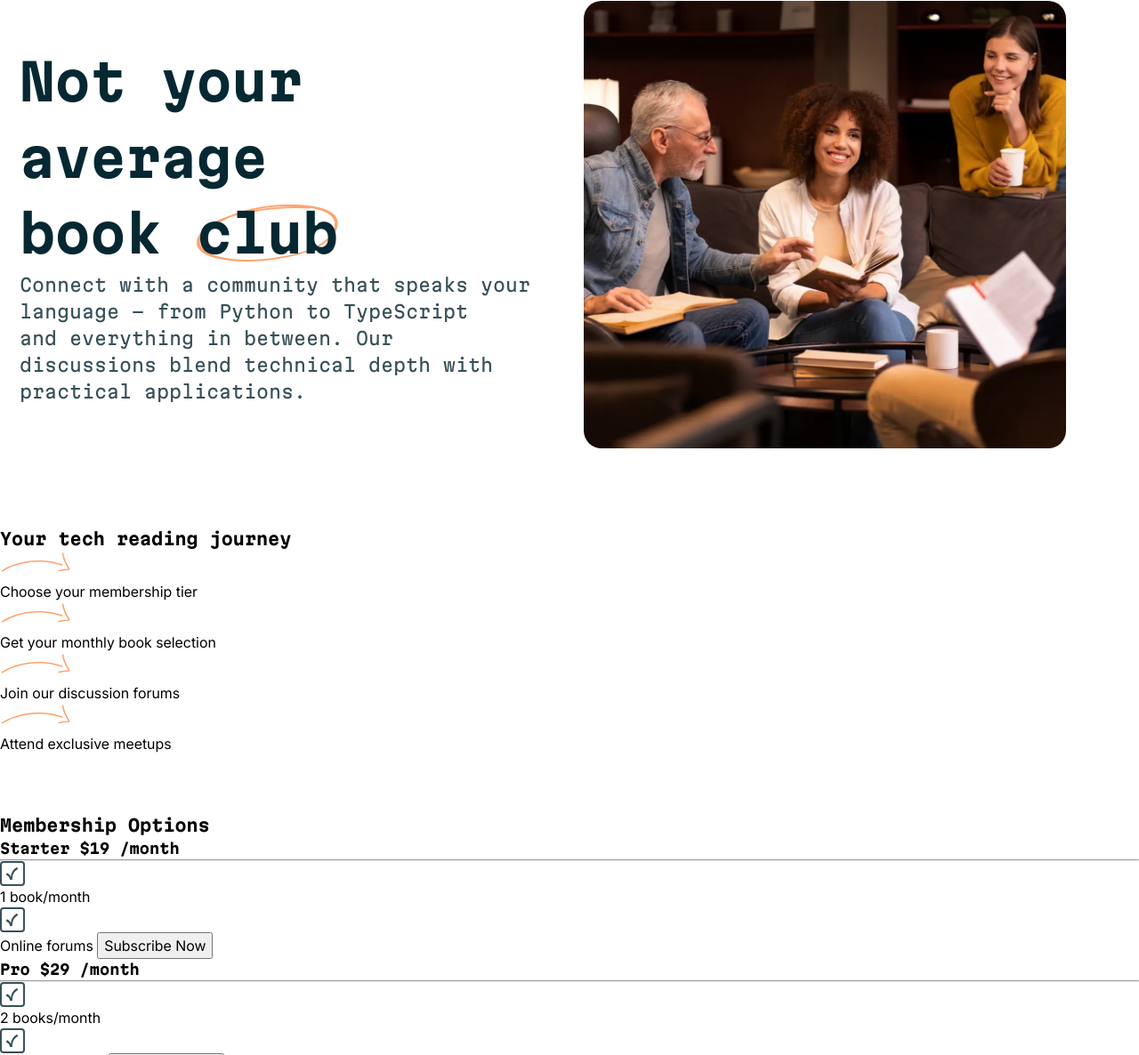
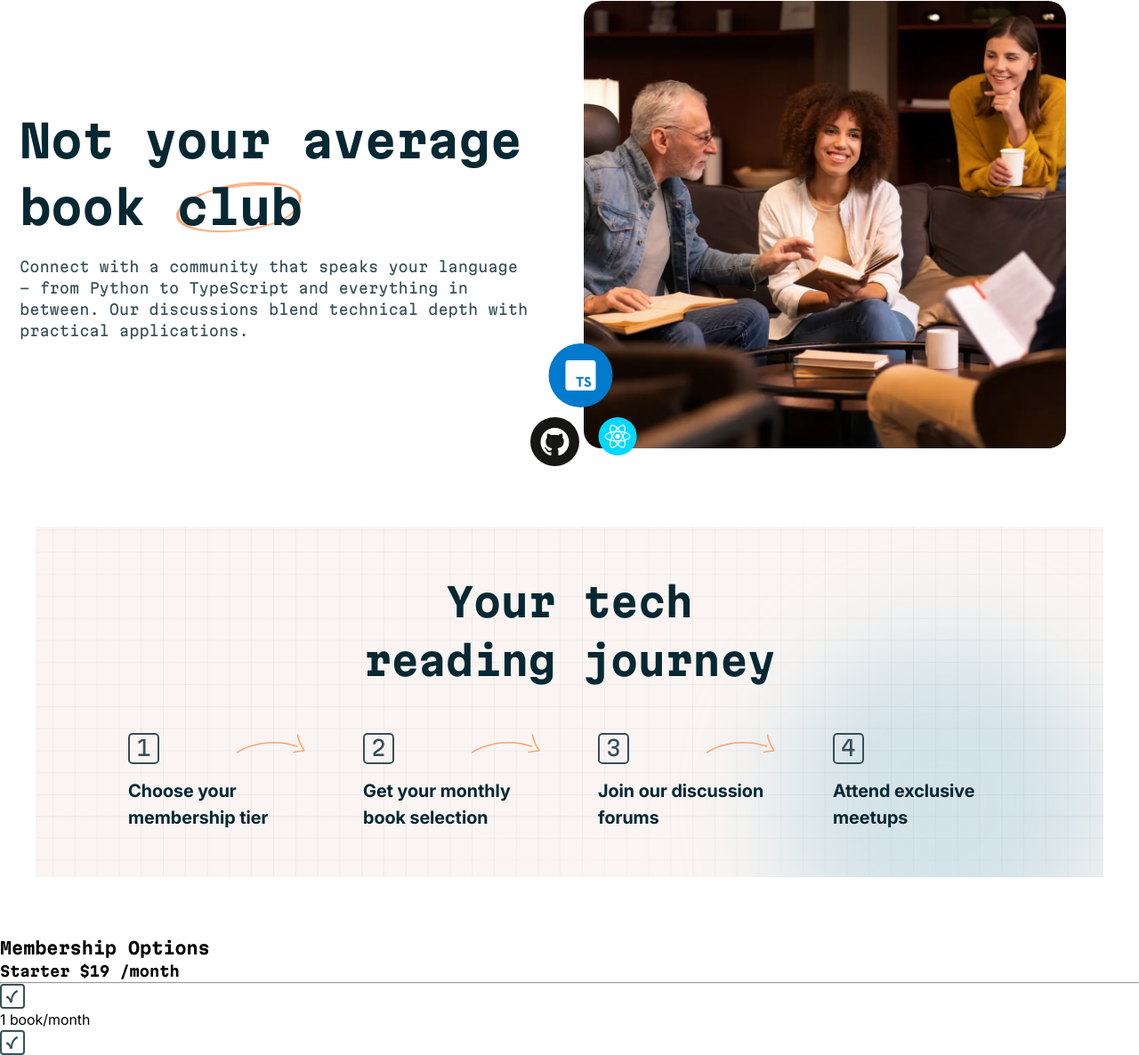
Before and after one commit to Silkiercomet/definitive-tech-book-club, a plain HTML site: page index.html in a window 1280 px wide. Shown: the part 1594-2780 px from the top of the page at 89% size. Drawn offline with Linux system fonts and the light colour scheme; a web font is replaced by a local one.

Commit message:
Add tech logos image and enhance journey section layout in index.html and style.css

```diff
--- a/index.html
+++ b/index.html
@@ -118,6 +118,7 @@
             alt="group of people reading together"
             class="feature-image-2"
           />
+          <img src="assets/media/images/logos-tech.svg" alt="logos tech" id="tech_logos">
         </figure>
         <div>
           <h2>Not your average book <span>club</span></h2>
@@ -132,6 +133,9 @@
         <h3>Your tech reading journey</h3>
         <ol>
           <li>
+            <span>
+              1
+            </span>
             <img
               src="assets/media/images/pattern-arrow.svg"
               alt=""
@@ -139,6 +143,9 @@
             /><span>Choose your membership tier</span>
           </li>
           <li>
+            <span>
+              2
+            </span>
             <img
               src="assets/media/images/pattern-arrow.svg"
               alt=""
@@ -146,6 +153,9 @@
             /><span>Get your monthly book selection</span>
           </li>
           <li>
+            <span>
+              3
+            </span>
             <img
               src="assets/media/images/pattern-arrow.svg"
               alt=""
@@ -153,11 +163,10 @@
             /><span>Join our discussion forums</span>
           </li>
           <li>
-            <img
-              src="assets/media/images/pattern-arrow.svg"
-              alt=""
-              class="arrow"
-            /><span>Attend exclusive meetups</span>
+            <span>
+              4
+            </span>
+            <span>Attend exclusive meetups</span>
           </li>
         </ol>
       </section>
--- a/style.css
+++ b/style.css
@@ -1,8 +1,8 @@
-:root{
+:root {
   /* Primary Colors */
   --stellar-explorer: hsl(194, 78%, 11%);
   --midsummer-night: hsl(195, 23%, 28%);
-    --legacy-blue:hsl(196, 46%, 73%);
+  --legacy-blue: hsl(196, 46%, 73%);
   --bridal-veil: hsl(10, 11%, 89%);
   --ivory-tower: hsl(20, 37%, 97%);
   --blanc: hsl(0, 0%, 100%);
@@ -12,42 +12,59 @@
   --powdered-peach: hsl(22, 100%, 91%);
   --seashell: hsl(24, 100%, 97%);
 
-    --text-gradient: linear-gradient(107deg, var(--salmon) -11.37%, var(--stellar-explorer) 61.84%);
-    --default-gradient: linear-gradient(90deg, var(--powdered-peach) 0%, var(--seashell)100%);
-    --card-gradient:linear-gradient(135deg, var(--bridal-veil) 65%, var(--legacy-blue) 100%);
+  --text-gradient: linear-gradient(
+    107deg,
+    var(--salmon) -11.37%,
+    var(--stellar-explorer) 61.84%
+  );
+  --default-gradient: linear-gradient(
+    90deg,
+    var(--powdered-peach) 0%,
+    var(--seashell) 100%
+  );
+  --card-gradient: linear-gradient(
+    135deg,
+    var(--bridal-veil) 65%,
+    var(--legacy-blue) 100%
+  );
 
   /* Typography */
 
   /* Font Family */
-    --default-font-body: 'Inter', sans-serif;
-    --default-font-display: 'Martian Mono', serif;
+  --default-font-body: "Inter", sans-serif;
+  --default-font-display: "Martian Mono", serif;
 }
 
 /* Font Imports */
 @font-face {
-  font-family: 'Inter';
-  src: url('assets/fonts/inter/Inter-VariableFont_opsz,wght.ttf') format('truetype-variations');
+  font-family: "Inter";
+  src: url("assets/fonts/inter/Inter-VariableFont_opsz,wght.ttf")
+    format("truetype-variations");
   font-weight: 100 900;
   font-style: normal;
   font-display: swap;
 }
 
 @font-face {
-  font-family: 'Inter';
-  src: url('assets/fonts/inter/Inter-Italic-VariableFont_opsz,wght.ttf') format('truetype-variations');
+  font-family: "Inter";
+  src: url("assets/fonts/inter/Inter-Italic-VariableFont_opsz,wght.ttf")
+    format("truetype-variations");
   font-weight: 100 900;
   font-style: italic;
   font-display: swap;
 }
 @font-face {
-  font-family: 'Martian Mono';
-  src: url('assets/fonts/martian-mono/MartianMono-VariableFont_wdth\,wght.ttf') format('truetype-variations');
+  font-family: "Martian Mono";
+  src: url("assets/fonts/martian-mono/MartianMono-VariableFont_wdth\,wght.ttf")
+    format("truetype-variations");
   font-weight: 100 900;
   font-style: normal;
   font-display: swap;
 }
 /* 1. Use a more-intuitive box-sizing model */
-*, *::before, *::after {
+*,
+*::before,
+*::after {
   box-sizing: border-box;
 }
 
@@ -72,18 +89,31 @@ body {
 }
 
 /* 6. Improve media defaults */
-img, picture, video, canvas, svg {
+img,
+picture,
+video,
+canvas,
+svg {
   display: block;
   max-width: 100%;
 }
 
 /* 7. Inherit fonts for form controls */
-input, button, textarea, select {
+input,
+button,
+textarea,
+select {
   font: inherit;
 }
 
 /* 8. Avoid text overflows */
-p, h1, h2, h3, h4, h5, h6 {
+p,
+h1,
+h2,
+h3,
+h4,
+h5,
+h6 {
   overflow-wrap: break-word;
   font-family: "Martian Mono", "Inter", sans-serif;
 }
@@ -92,13 +122,19 @@ p, h1, h2, h3, h4, h5, h6 {
 p {
   text-wrap: pretty;
 }
-h1, h2, h3, h4, h5, h6 {
+h1,
+h2,
+h3,
+h4,
+h5,
+h6 {
   text-wrap: balance;
 }
-ul, ol {
+ul,
+ol {
   padding-left: 0;
 }
-p{
+p {
   font-size: 20px;
 }
 .hero {
@@ -106,51 +142,50 @@ p{
   flex-direction: column;
 
   padding: 33px 66px;
-  & > *{
+  & > * {
     max-width: 1300px;
     margin: 0 auto;
   }
 }
-nav{
+nav {
   width: 100%;
   padding-bottom: 66px;
 }
-.book-bg{
-  background-image: url(assets/media/images/pattern-light-bg.svg) , url(assets/media/images/pattern-glow.svg);
+.book-bg {
+  background-image: url(assets/media/images/pattern-light-bg.svg),
+    url(assets/media/images/pattern-glow.svg);
   background-color: rgb(250, 245, 243);
   overflow-x: clip;
   background-repeat: no-repeat;
   background-size: cover, contain;
   background-position: center center, 150% 230px;
-
 }
-.hero-content{
+.hero-content {
   display: flex;
   align-items: center;
   justify-content: center;
   padding-bottom: 33px;
   gap: 66px;
-  & > *{
+  & > * {
     flex: 1;
   }
 }
-.hero-image{
+.hero-image {
   padding-inline: 20px;
 }
-.img-1{
+.img-1 {
   object-fit: cover;
   width: 100%;
   border-radius: 20px;
-
 }
 
-.hero-content-text{
+.hero-content-text {
   display: flex;
   flex-direction: column;
   align-items: flex-start;
   justify-content: flex-start;
   gap: 1.5rem;
-  h1{
+  h1 {
     font-size: 3.75rem;
     line-height: 1.2;
     max-width: 14ch;
@@ -159,13 +194,13 @@ nav{
     -webkit-background-clip: text;
     color: transparent;
   }
-  p{
+  p {
     max-width: 80ch;
     color: var(--midsummer-night);
   }
 }
 
-.to-membership{
+.to-membership {
   display: flex;
   justify-content: center;
   align-items: center;
@@ -181,24 +216,25 @@ nav{
   margin-bottom: 25px;
   font-size: 1.15rem;
 }
-.to-membership:hover{
+.to-membership:hover {
   background-image: var(--default-gradient);
 }
 
-.members, .stars-row{
+.members,
+.stars-row {
   display: flex;
 }
-.members{
+.members {
   align-items: center;
   gap: 10px;
 }
 
 /* features */
-.wrapper{
+.wrapper {
   display: grid;
   gap: 66px;
 }
-.features{
+.features {
   display: grid;
   grid-template-columns: 1fr 1fr;
   grid-template-rows: 1fr;
@@ -209,60 +245,127 @@ nav{
   padding: 22px;
   max-width: 1300px;
   margin-inline: auto;
-  & > *{
-    flex: 1;
-  }
-  div h2{
-    font-size: 3.55rem;
+
+  div h2 {
+    font-size: 3.15rem;
     color: var(--stellar-explorer);
+    margin-bottom: 1rem;
   }
   figure {
+    position: relative;
+    img {
       max-width: 90%;
-    img{
       border-radius: 20px;
+      display: grid;
+      place-items: center;
     }
   }
-
 }
-.features-list{
+.features-list {
   list-style: none;
   padding-block: 1rem;
   display: flex;
   flex-direction: column;
-  gap: 1.5rem;
-
-
+  gap: 1.25rem;
 }
-.features-list li{
+.features-list li {
   font-size: 1.25rem;
   color: var(--midsummer-night);
-
-  background-image: url('assets/media/icons/icon-check.svg');
+  max-width: 35ch;
+  background-image: url("assets/media/icons/icon-check.svg");
   background-position: center left;
   background-repeat: no-repeat;
   padding-left: 42px;
-
 }
 .reverse {
-  flex-direction: row-reverse;
   margin-top: 0;
-  div{
+  div {
     grid-column: 1/2;
     grid-row: 1/2;
-    p{
-        font-size: 1.25rem;
+    p {
+      font-size: 1rem;
       color: var(--midsummer-night);
     }
   }
-  figure{
+  figure {
     grid-column: 2/3;
     grid-row: 1/2;
   }
 }
-.reverse div h2 span{
+.reverse div h2 span {
   background-image: url(assets/media/images/pattern-circle.png);
   background-size: contain;
   background-repeat: no-repeat;
   background-position: center;
 }
+#tech_logos {
+  position: absolute;
+  bottom: -20px;
+  left: -10%;
+
+  max-width: 600px;
+}
 /* features */
+
+/* journey */
+
+.journey {
+  max-width: 1200px;
+  margin-inline: auto;
+  width: 100%;
+  background-image: url(assets/media/images/pattern-light-bg.svg),
+    url(assets/media/images/pattern-glow.svg);
+  background-color: rgb(250, 245, 243);
+  overflow-x: clip;
+  background-repeat: no-repeat;
+  background-size: cover, 50%;
+  background-position: center center, 120% 10px;
+
+  padding: 52px;
+  display: grid;
+  place-items: center;
+  gap: 3rem;
+  h3 {
+    font-size: 2.75rem;
+    color: var(--stellar-explorer);
+    max-width: 15ch;
+    text-align: center;
+  }
+  ol {
+    list-style: none;
+    display: grid;
+    justify-content: flex-start;
+    align-items: center;
+    grid-template-columns: repeat(4, 200px);
+    gap: 4rem;
+  }
+}
+.journey ol li {
+  position: relative;
+  font-weight: 700;
+  color: var(--midsummer-night);
+  span:nth-child(1) {
+    font-weight: 400;
+    display: flex;
+    align-items: center;
+    justify-content: center;
+    border: 2px solid var(--midsummer-night);
+    width: 35px;
+    height: 35px;
+    border-radius: 5px;
+    font-size: 1.5rem;
+    font-family: "Martian Mono", "Inter", sans-serif;
+    margin-bottom: 15px;
+  }
+  img {
+    position: absolute;
+    top: 0;
+    right: 0%;
+  }
+  span:last-of-type {
+    font-size: 1.25rem;
+    color: var(--stellar-explorer);
+  }
+}
+
+/* journey */
```
Lines whose indentation alone changed are shown as unchanged.
